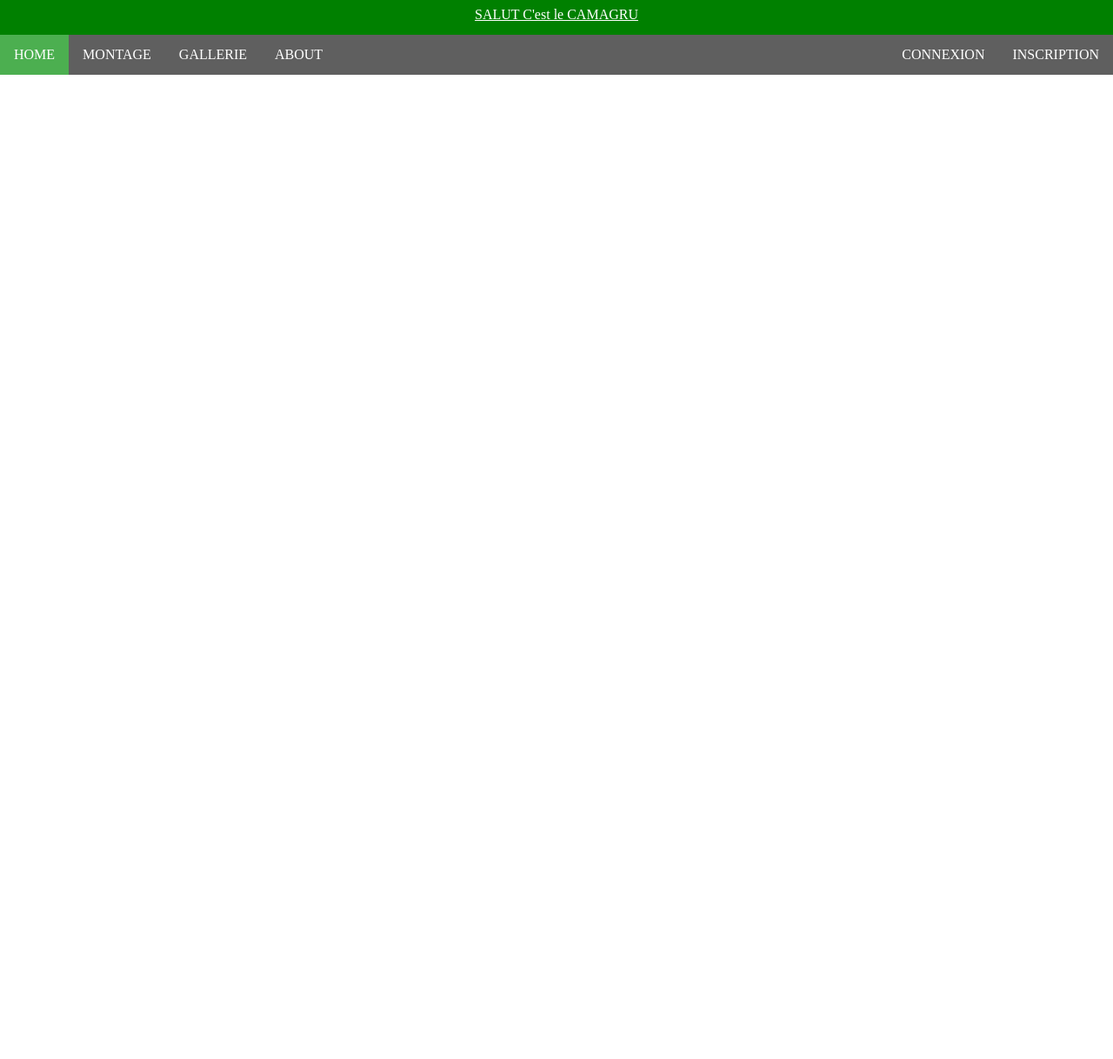
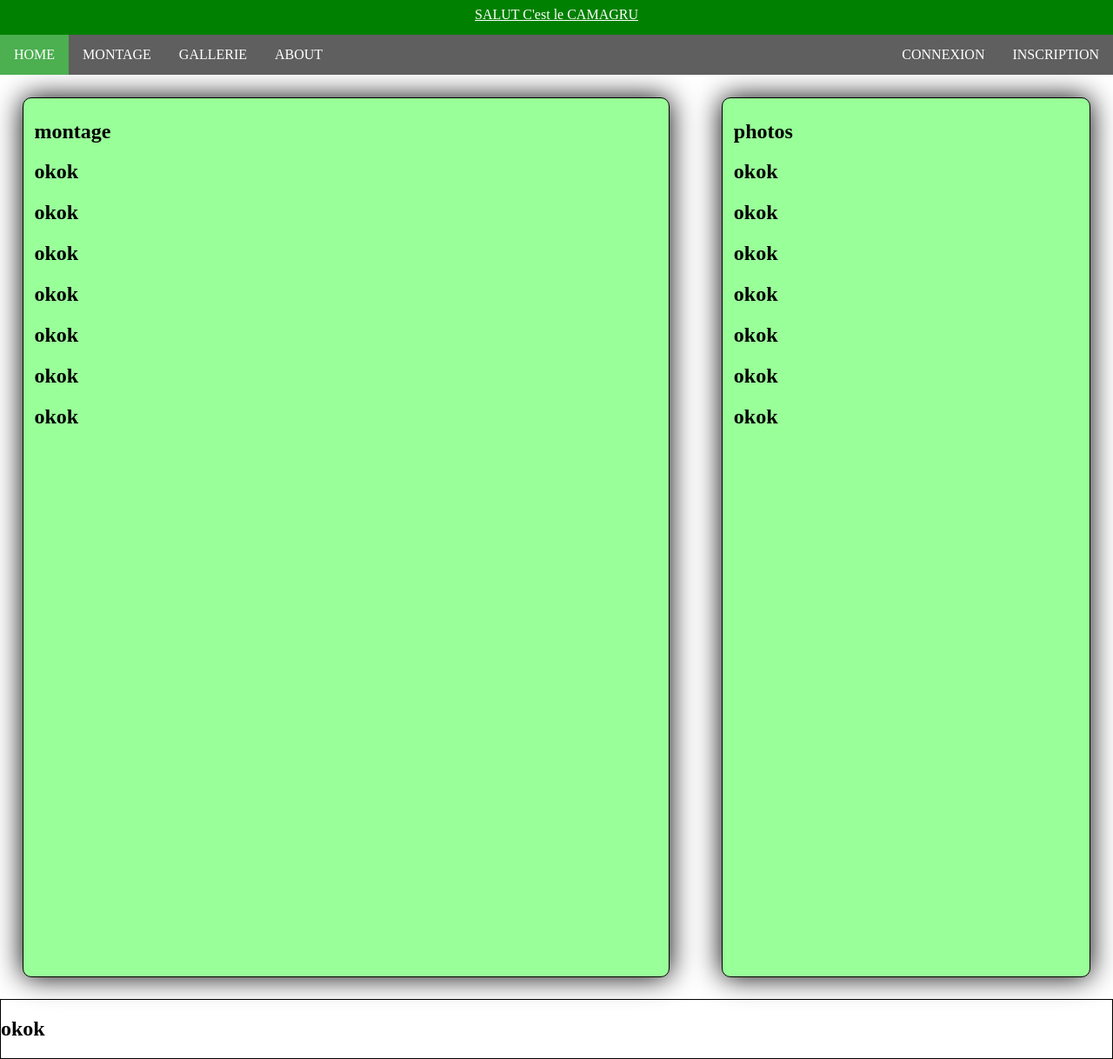
Before and after one commit to pablo-a/camagru, a PHP site: page /montage.php in a window 1280 px wide. Shown: the whole page at 87% size. Before the commit the page ends 86 px from the top, so only its background shows below. Run offline with PHP 8.4, Linux system fonts and the light colour scheme.

Commit message:
mise en place de l'architecture de la page de montage, on va bientot attaquer le contenu

```diff
--- a/css/montage.css
+++ b/css/montage.css
@@ -1,3 +1,37 @@
 .body {
 	margin-top: 86px;
 }
+
+.montage {
+    width: 100%;
+}
+
+.main {
+    width: 56%;
+    height: 1000px;
+    border: 1px solid black;
+    float: left;
+    margin: 2%;
+    margin-right: 0;
+    padding: 5px 1%;
+    border-radius: 10px;
+    background-color: #99FF99;
+    box-shadow: 0 0 2em black;
+}
+
+.pictures {
+    width: 31%;
+    height: 1000px;
+    border: 1px solid black;
+    float: right;
+    margin: 2%;
+    padding: 5px 1%;
+    border-radius: 10px;
+    background-color: #99FF99;
+    box-shadow: 0 0 2em black;
+}
+
+.test {
+    border: 1px solid black;
+    clear: both;
+}
--- a/css/signin.css
+++ b/css/signin.css
@@ -7,7 +7,7 @@
 
 #connexion p {
 	height: 30px;
-	background-color: green;
+	background-color: orange;
 	color: white;
 	text-align: center;
 	padding-top: 8px;
--- a/montage.php
+++ b/montage.php
@@ -14,6 +14,31 @@
         <?php include_once("include/navbar.php"); ?>
         <div class="body">
             <?php include_once("include/signin.php"); ?>
+            <div class="montage">
+                <div class="main">
+                    <h2>montage</h2>
+                    <h2>okok</h2>
+                    <h2>okok</h2>
+                    <h2>okok</h2>
+                    <h2>okok</h2>
+                    <h2>okok</h2>
+                    <h2>okok</h2>
+                    <h2>okok</h2>
+                </div>
+                <div class="pictures">
+                    <h2>photos</h2>
+                    <h2>okok</h2>
+                    <h2>okok</h2>
+                    <h2>okok</h2>
+                    <h2>okok</h2>
+                    <h2>okok</h2>
+                    <h2>okok</h2>
+                    <h2>okok</h2>
+                </div>
+                <div class="test">
+                    <h2>okok</h2>
+                </div>
+            </div>
         </div>
 
     </body>
```
